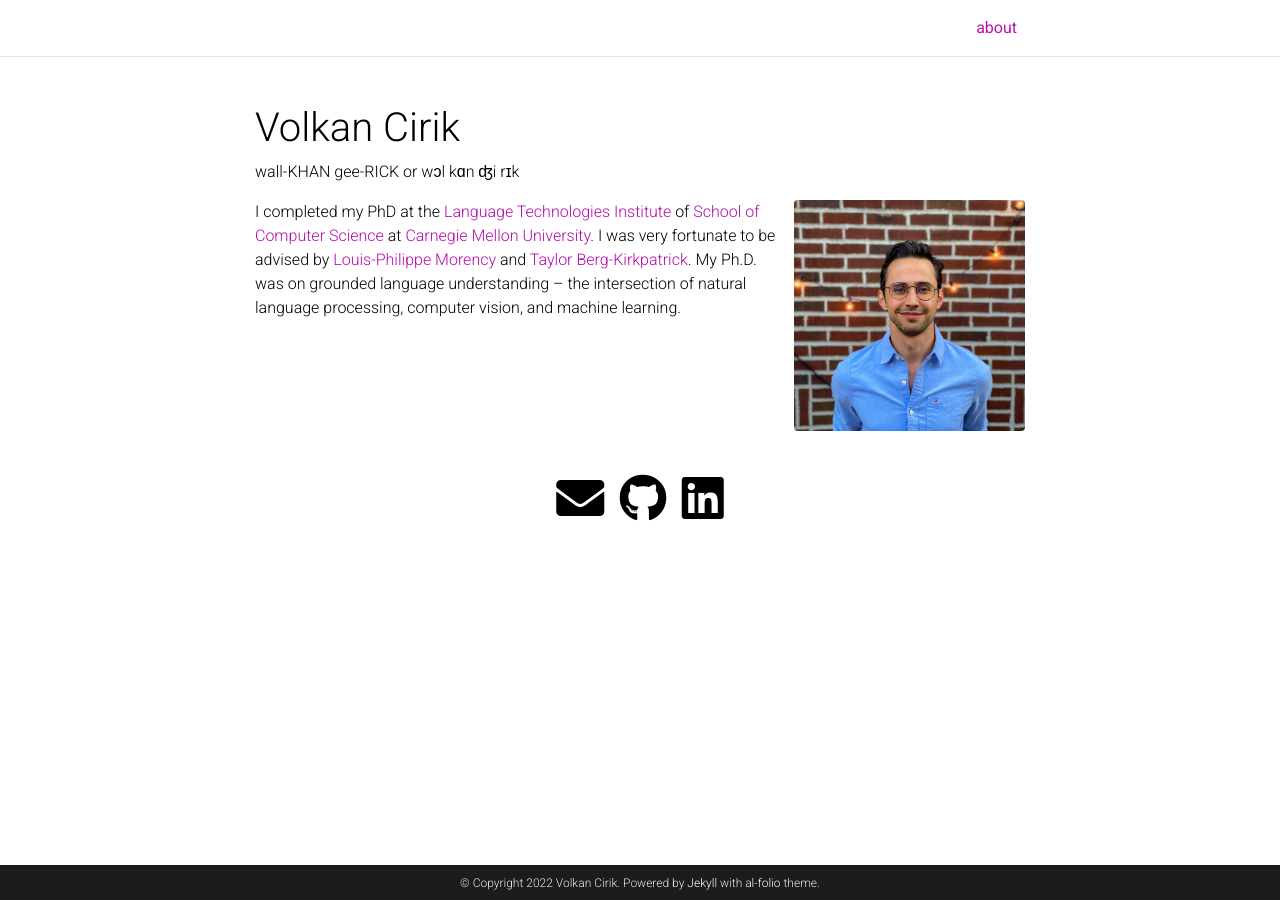
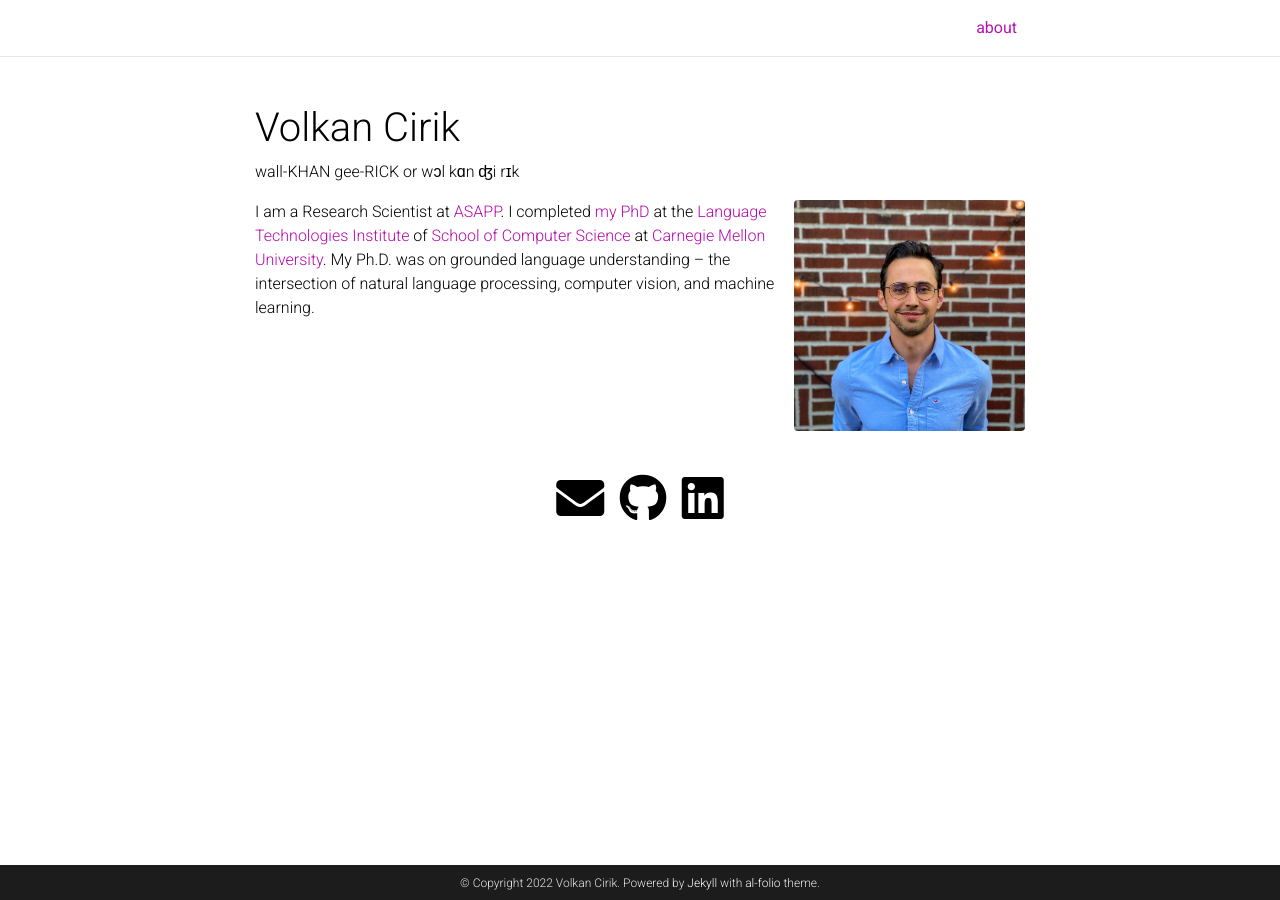
Before and after one commit to volkancirik/volkancirik.github.io, a Jekyll site: the page built from _pages/about.md, in a window 1280 px wide. Built offline with Jekyll 4.4.1, drawn with Linux system fonts in a browser that asks for light colours; nearby versions of some CDN libraries; comment, search, counter and statistics services are not loaded; a style sheet for code colours, icons or effects is not loaded.

Commit message:
job update.

```diff
--- a/_pages/about.md
+++ b/_pages/about.md
@@ -12,4 +12,4 @@ selected_papers: false # includes a list of papers marked as "selected={true}"
 social: true  # includes social icons at the bottom of the page
 ---
 
-I completed my PhD at the [Language Technologies Institute](https://lti.cs.cmu.edu) of [School of Computer Science](https://www.cs.cmu.edu) at [Carnegie Mellon University](https://www.cmu.edu). I was very fortunate to be advised by [Louis-Philippe Morency](https://www.cs.cmu.edu/~morency/) and [Taylor Berg-Kirkpatrick](https://cseweb.ucsd.edu/~tberg/). My Ph.D. was on grounded language understanding -- the intersection of natural language processing, computer vision, and machine learning.
+I am a Research Scientist at [ASAPP](https://www.asapp.com/). I completed [my PhD](https://www.cs.cmu.edu/~vcirik/) at the [Language Technologies Institute](https://lti.cs.cmu.edu) of [School of Computer Science](https://www.cs.cmu.edu) at [Carnegie Mellon University](https://www.cmu.edu). My Ph.D. was on grounded language understanding -- the intersection of natural language processing, computer vision, and machine learning.
```
